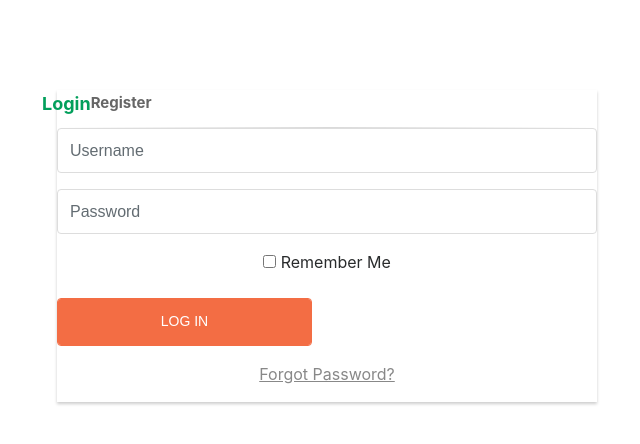
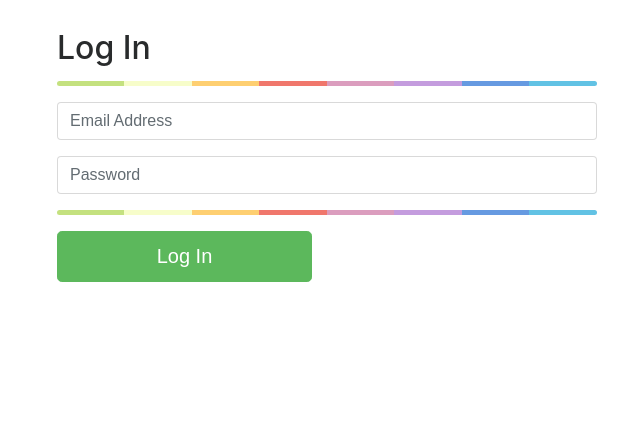
Before and after one commit to kristaboone/helpqueue, a Django app: page /login/ in a window 1280 px wide. Shown: the top 444 px of the page, without its empty margins (28-668 px from the left). Run offline with Django 3.2, Linux system fonts and the light colour scheme; some libraries are stand-ins or nearby versions.

Commit message:
Update login page

```diff
--- a/hq/homepage/static/css/login.css
+++ b/hq/homepage/static/css/login.css
@@ -1,99 +1,11 @@
-body {
-    padding-top: 90px;
+/* Credit to bootsnipp.com for the css for the color graph */
+.colorgraph {
+  height: 5px;
+  border-top: 0;
+  background: #c4e17f;
+  border-radius: 5px;
+  background-image: -webkit-linear-gradient(left, #c4e17f, #c4e17f 12.5%, #f7fdca 12.5%, #f7fdca 25%, #fecf71 25%, #fecf71 37.5%, #f0776c 37.5%, #f0776c 50%, #db9dbe 50%, #db9dbe 62.5%, #c49cde 62.5%, #c49cde 75%, #669ae1 75%, #669ae1 87.5%, #62c2e4 87.5%, #62c2e4);
+  background-image: -moz-linear-gradient(left, #c4e17f, #c4e17f 12.5%, #f7fdca 12.5%, #f7fdca 25%, #fecf71 25%, #fecf71 37.5%, #f0776c 37.5%, #f0776c 50%, #db9dbe 50%, #db9dbe 62.5%, #c49cde 62.5%, #c49cde 75%, #669ae1 75%, #669ae1 87.5%, #62c2e4 87.5%, #62c2e4);
+  background-image: -o-linear-gradient(left, #c4e17f, #c4e17f 12.5%, #f7fdca 12.5%, #f7fdca 25%, #fecf71 25%, #fecf71 37.5%, #f0776c 37.5%, #f0776c 50%, #db9dbe 50%, #db9dbe 62.5%, #c49cde 62.5%, #c49cde 75%, #669ae1 75%, #669ae1 87.5%, #62c2e4 87.5%, #62c2e4);
+  background-image: linear-gradient(to right, #c4e17f, #c4e17f 12.5%, #f7fdca 12.5%, #f7fdca 25%, #fecf71 25%, #fecf71 37.5%, #f0776c 37.5%, #f0776c 50%, #db9dbe 50%, #db9dbe 62.5%, #c49cde 62.5%, #c49cde 75%, #669ae1 75%, #669ae1 87.5%, #62c2e4 87.5%, #62c2e4);
 }
-.panel-login {
-	border-color: #ccc;
-	-webkit-box-shadow: 0px 2px 3px 0px rgba(0,0,0,0.2);
-	-moz-box-shadow: 0px 2px 3px 0px rgba(0,0,0,0.2);
-	box-shadow: 0px 2px 3px 0px rgba(0,0,0,0.2);
-}
-.panel-login>.panel-heading {
-	color: #00415d;
-	background-color: #fff;
-	border-color: #fff;
-	text-align:center;
-}
-.panel-login>.panel-heading a{
-	text-decoration: none;
-	color: #666;
-	font-weight: bold;
-	font-size: 15px;
-	-webkit-transition: all 0.1s linear;
-	-moz-transition: all 0.1s linear;
-	transition: all 0.1s linear;
-}
-.panel-login>.panel-heading a.active{
-	color: #029f5b;
-	font-size: 18px;
-}
-.panel-login>.panel-heading hr{
-	margin-top: 10px;
-	margin-bottom: 0px;
-	clear: both;
-	border: 0;
-	height: 1px;
-	background-image: -webkit-linear-gradient(left,rgba(0, 0, 0, 0),rgba(0, 0, 0, 0.15),rgba(0, 0, 0, 0));
-	background-image: -moz-linear-gradient(left,rgba(0,0,0,0),rgba(0,0,0,0.15),rgba(0,0,0,0));
-	background-image: -ms-linear-gradient(left,rgba(0,0,0,0),rgba(0,0,0,0.15),rgba(0,0,0,0));
-	background-image: -o-linear-gradient(left,rgba(0,0,0,0),rgba(0,0,0,0.15),rgba(0,0,0,0));
-}
-.panel-login input[type="text"],.panel-login input[type="email"],.panel-login input[type="password"] {
-	height: 45px;
-	border: 1px solid #ddd;
-	font-size: 16px;
-	-webkit-transition: all 0.1s linear;
-	-moz-transition: all 0.1s linear;
-	transition: all 0.1s linear;
-}
-.panel-login input:hover,
-.panel-login input:focus {
-	outline:none;
-	-webkit-box-shadow: none;
-	-moz-box-shadow: none;
-	box-shadow: none;
-	border-color: #ccc;
-}
-.btn-login {
-	background-color: #F36D44;
-	outline: none;
-	color: #fff;
-	font-size: 14px;
-	height: auto;
-	font-weight: normal;
-	padding: 14px 0;
-	text-transform: uppercase;
-	border-color: #F36D44;
-}
-.btn-login:hover,
-.btn-login:focus {
-	color: #fff;
-	background-color: #6B6B6B;
-	border-color: #6B6B6B;
-}
-.forgot-password {
-	text-decoration: underline;
-	color: #888;
-}
-.forgot-password:hover,
-.forgot-password:focus {
-	text-decoration: underline;
-	color: #666;
-}
-
-.btn-register {
-	background-color: #F36D44;
-	outline: none;
-	color: #fff;
-	font-size: 14px;
-	height: auto;
-	font-weight: normal;
-	padding: 14px 0;
-	text-transform: uppercase;
-	border-color: #F36D44;
-}
-.btn-register:hover,
-.btn-register:focus {
-	color: #fff;
-	background-color: #6B6B6B;
-	border-color: #6B6B6B;
-}
--- a/hq/homepage/static/js/login.js
+++ /dev/null
@@ -1,17 +0,0 @@
-(function($) {
-    $('#login-form-link').click(function(e) {
-		$("#login-form").delay(100).fadeIn(100);
- 		$("#register-form").fadeOut(100);
-		$('#register-form-link').removeClass('active');
-		$(this).addClass('active');
-		e.preventDefault();
-	});
-	$('#register-form-link').click(function(e) {
-		$("#register-form").delay(100).fadeIn(100);
- 		$("#login-form").fadeOut(100);
-		$('#login-form-link').removeClass('active');
-		$(this).addClass('active');
-		e.preventDefault();
-	});
-
-});
--- a/hq/homepage/templates/login.html
+++ b/hq/homepage/templates/login.html
@@ -38,80 +38,32 @@
     }
     </style>
 
-    <div class="container">
-    	<div class="row">
-			<div class="col-md-6 col-md-offset-3">
-				<div class="panel panel-login">
-					<div class="panel-heading">
-						<div class="row">
-							<div class="col-xs-6">
-								<a href="#" class="active" id="login-form-link">Login</a>
-							</div>
-							<div class="col-xs-6">
-								<a href="#" id="register-form-link">Register</a>
-							</div>
-						</div>
-						<hr>
-					</div>
-					<div class="panel-body">
-						<div class="row">
-							<div class="col-lg-12">
-								<form id="login-form" action="http://phpoll.com/login/process" method="post" role="form" style="display: block;">
-									<div class="form-group">
-										<input type="text" name="username" id="username" tabindex="1" class="form-control" placeholder="Username" value="">
-									</div>
-									<div class="form-group">
-										<input type="password" name="password" id="password" tabindex="2" class="form-control" placeholder="Password">
-									</div>
-									<div class="form-group text-center">
-										<input type="checkbox" tabindex="3" class="" name="remember" id="remember">
-										<label for="remember"> Remember Me</label>
-									</div>
-									<div class="form-group">
-										<div class="row">
-											<div class="col-sm-6 col-sm-offset-3">
-												<input type="submit" name="login-submit" id="login-submit" tabindex="4" class="form-control btn btn-login" value="Log In">
-											</div>
-										</div>
-									</div>
-									<div class="form-group">
-										<div class="row">
-											<div class="col-lg-12">
-												<div class="text-center">
-													<a href="http://phpoll.com/recover" tabindex="5" class="forgot-password">Forgot Password?</a>
-												</div>
-											</div>
-										</div>
-									</div>
-								</form>
-								<form id="register-form" action="http://phpoll.com/register/process" method="post" role="form" style="display: none;">
-									<div class="form-group">
-										<input type="text" name="username" id="username" tabindex="1" class="form-control" placeholder="Username" value="">
-									</div>
-									<div class="form-group">
-										<input type="email" name="email" id="email" tabindex="1" class="form-control" placeholder="Email Address" value="">
-									</div>
-									<div class="form-group">
-										<input type="password" name="password" id="password" tabindex="2" class="form-control" placeholder="Password">
-									</div>
-									<div class="form-group">
-										<input type="password" name="confirm-password" id="confirm-password" tabindex="2" class="form-control" placeholder="Confirm Password">
-									</div>
-									<div class="form-group">
-										<div class="row">
-											<div class="col-sm-6 col-sm-offset-3">
-												<input type="submit" name="register-submit" id="register-submit" tabindex="4" class="form-control btn btn-register" value="Register Now">
-											</div>
-										</div>
-									</div>
-								</form>
-							</div>
-						</div>
+		<div class="container">
+
+<div class="row" style="margin-top:30px">
+    <div class="col-xs-12 col-sm-8 col-md-6 col-sm-offset-2 col-md-offset-3">
+		<form role="form">
+			<fieldset>
+				<h2>Log In</h2>
+				<hr class="colorgraph">
+				<div class="form-group">
+                    <input type="email" name="email" id="email" class="form-control input-lg" placeholder="Email Address">
+				</div>
+				<div class="form-group">
+                    <input type="password" name="password" id="password" class="form-control input-lg" placeholder="Password">
+				</div>
+				<hr class="colorgraph">
+				<div class="row">
+					<div class="col-xs-6 col-sm-6 col-md-6">
+                        <input type="submit" class="btn btn-lg btn-success btn-block" value="Log In">
 					</div>
 				</div>
-			</div>
-		</div>
+			</fieldset>
+		</form>
 	</div>
+</div>
+
+</div>
 
     <!-- Bootstrap core JavaScript -->
     <script src="vendor/jquery/jquery.min.js"></script>
@@ -123,9 +75,6 @@
     <script src="vendor/scrollreveal/scrollreveal.min.js"></script>
     <script src="vendor/magnific-popup/jquery.magnific-popup.min.js"></script>
 
-    <!-- Custom scripts for this template -->
-    <script src="js/login.js"></script>
-
 </body>
 
 </html>
```
